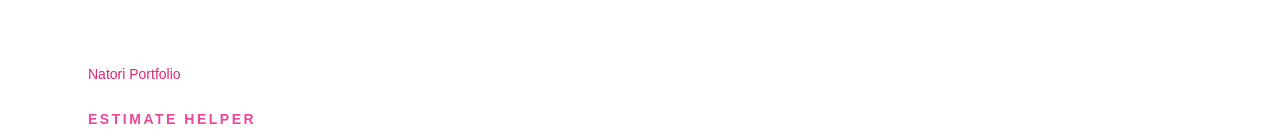
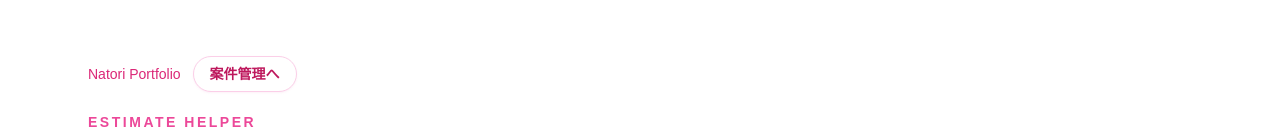
Before and after one commit to me-ish/me-ish-homepage, a Next.js app: page /en/natori/estimate in a window 1280 px wide. Shown: the top 136 px of the page. Built offline with nearby package versions, Linux system fonts and the light colour scheme; no server answers; a web font is replaced by a local one.

Commit message:
Link estimate to Natori projects

```diff
--- a/src/app/[locale]/natori/estimate/page.tsx
+++ b/src/app/[locale]/natori/estimate/page.tsx
@@ -20,9 +20,17 @@ export default function NatoriEstimatePage() {
           }}
         />
         <div className="mx-auto max-w-6xl px-4 py-8 sm:px-6 sm:py-10 md:py-14">
-          <Link href="/natori" className="text-sm font-medium text-pink-600 hover:underline">
-            Natori Portfolio
-          </Link>
+          <div className="flex flex-col gap-3 sm:flex-row sm:items-center">
+            <Link href="/natori" className="text-sm font-medium text-pink-600 hover:underline">
+              Natori Portfolio
+            </Link>
+            <Link
+              href="/natori/projects"
+              className="inline-flex h-11 items-center justify-center rounded-full border border-pink-200 bg-white px-4 text-sm font-bold text-pink-700 shadow-sm shadow-pink-100/60 hover:bg-pink-50 sm:h-9"
+            >
+              案件管理へ
+            </Link>
+          </div>
           <div className="mt-5 max-w-3xl">
             <p className="text-sm font-bold uppercase tracking-[0.18em] text-pink-500">
               Estimate Helper
```
